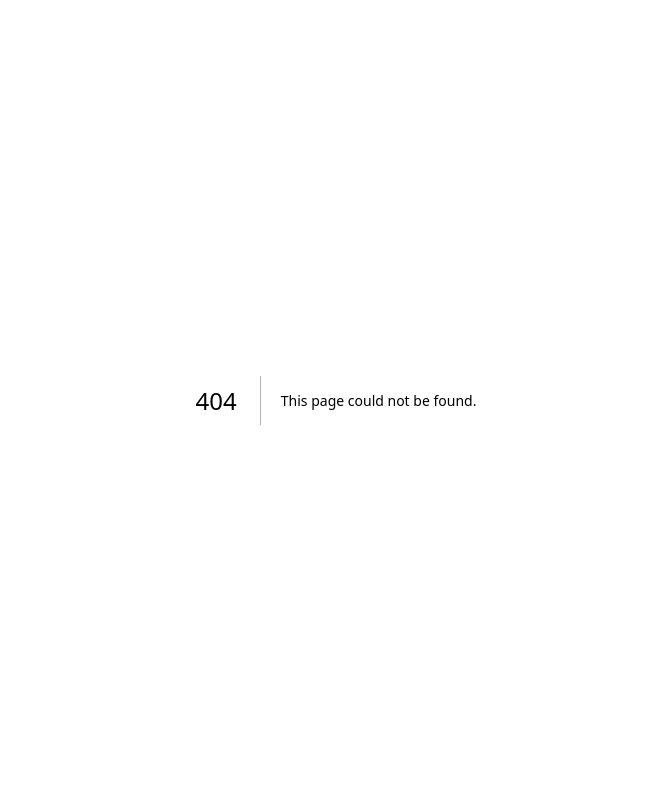
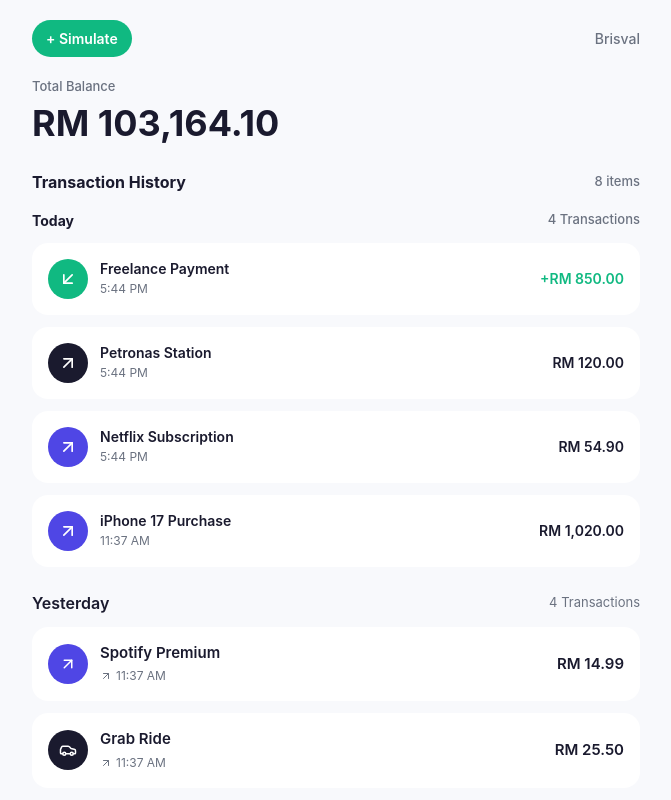
Before and after one commit to alpha031117/iGrow, a Next.js app in the folder frontend/: page /transactions in a window 1280 px wide. Before the commit this address had no page. Shown: the top 800 px of the page, without its empty margins (304-975 px from the left). Built offline with nearby package versions, Linux system fonts and the light colour scheme.

Commit message:
frontend: initialize transaction page

```diff
--- a/frontend/package.json
+++ b/frontend/package.json
@@ -9,6 +9,7 @@
     "lint": "eslint"
   },
   "dependencies": {
+    "lucide-react": "^1.11.0",
     "next": "16.2.4",
     "react": "19.2.4",
     "react-dom": "19.2.4"
--- /dev/null
+++ b/frontend/src/app/transactions/page.tsx
@@ -0,0 +1,213 @@
+import { ArrowDownLeft, ArrowUpRight, Car, Dumbbell } from 'lucide-react'
+import type { LucideIcon } from 'lucide-react'
+
+type Transaction = {
+  id: number
+  name: string
+  time: string
+  amount: string
+  credit: boolean
+  iconBg: string
+  Icon: LucideIcon
+  timeIcon?: LucideIcon
+  timeIconColor?: string
+}
+
+const todayTransactions: Transaction[] = [
+  {
+    id: 1,
+    name: 'Freelance Payment',
+    time: '5:44 PM',
+    amount: '+RM 850.00',
+    credit: true,
+    iconBg: '#10B981',
+    Icon: ArrowDownLeft,
+  },
+  {
+    id: 2,
+    name: 'Petronas Station',
+    time: '5:44 PM',
+    amount: 'RM 120.00',
+    credit: false,
+    iconBg: '#1A1A2E',
+    Icon: ArrowUpRight,
+  },
+  {
+    id: 3,
+    name: 'Netflix Subscription',
+    time: '5:44 PM',
+    amount: 'RM 54.90',
+    credit: false,
+    iconBg: '#4F46E5',
+    Icon: ArrowUpRight,
+  },
+  {
+    id: 4,
+    name: 'iPhone 17 Purchase',
+    time: '11:37 AM',
+    amount: 'RM 1,020.00',
+    credit: false,
+    iconBg: '#4F46E5',
+    Icon: ArrowUpRight,
+  },
+]
+
+const yesterdayTransactions: Transaction[] = [
+  {
+    id: 5,
+    name: 'Spotify Premium',
+    time: '11:37 AM',
+    amount: 'RM 14.99',
+    credit: false,
+    iconBg: '#4F46E5',
+    Icon: ArrowUpRight,
+    timeIcon: ArrowUpRight,
+    timeIconColor: '#6B7280',
+  },
+  {
+    id: 6,
+    name: 'Grab Ride',
+    time: '11:37 AM',
+    amount: 'RM 25.50',
+    credit: false,
+    iconBg: '#1A1A2E',
+    Icon: Car,
+    timeIcon: ArrowUpRight,
+    timeIconColor: '#6B7280',
+  },
+  {
+    id: 7,
+    name: 'Gym Membership',
+    time: '11:37 AM',
+    amount: 'RM 89.00',
+    credit: false,
+    iconBg: '#E5584F',
+    Icon: Dumbbell,
+    timeIcon: ArrowUpRight,
+    timeIconColor: '#6B7280',
+  },
+  {
+    id: 8,
+    name: 'Salary Deposit',
+    time: '09:00 AM',
+    amount: '+RM 5,500.00',
+    credit: true,
+    iconBg: '#10B981',
+    Icon: ArrowDownLeft,
+    timeIcon: ArrowDownLeft,
+    timeIconColor: '#10B981',
+  },
+]
+
+function TodayCard({ tx }: { tx: Transaction }) {
+  const Icon = tx.Icon
+  return (
+    <div className="flex items-center gap-3 bg-white rounded-2xl p-4 w-full">
+      <div
+        className="w-10 h-10 rounded-full flex items-center justify-center shrink-0"
+        style={{ backgroundColor: tx.iconBg }}
+      >
+        <Icon size={20} color="white" />
+      </div>
+      <div className="flex flex-col gap-0.5 flex-1 min-w-0">
+        <span className="text-[#1A1A2E] text-[14px] font-semibold leading-snug">
+          {tx.name}
+        </span>
+        <span className="text-[#6B7280] text-[12px]">{tx.time}</span>
+      </div>
+      <span
+        className="text-[14px] font-semibold shrink-0"
+        style={{ color: tx.credit ? '#10B981' : '#1A1A2E' }}
+      >
+        {tx.amount}
+      </span>
+    </div>
+  )
+}
+
+function YesterdayCard({ tx }: { tx: Transaction }) {
+  const Icon = tx.Icon
+  const TimeIcon = tx.timeIcon
+  return (
+    <div className="flex items-center gap-3 bg-white rounded-2xl p-4 w-full">
+      <div
+        className="w-10 h-10 rounded-full flex items-center justify-center shrink-0"
+        style={{ backgroundColor: tx.iconBg }}
+      >
+        <Icon size={18} color="white" />
+      </div>
+      <div className="flex flex-col gap-1 flex-1 min-w-0">
+        <span className="text-[#1A1A2E] text-[15px] font-semibold leading-snug">
+          {tx.name}
+        </span>
+        <div className="flex items-center gap-1">
+          {TimeIcon && (
+            <TimeIcon size={12} color={tx.timeIconColor ?? '#6B7280'} />
+          )}
+          <span className="text-[#6B7280] text-[12px]">{tx.time}</span>
+        </div>
+      </div>
+      <span
+        className="text-[15px] font-semibold shrink-0"
+        style={{ color: tx.credit ? '#10B981' : '#1A1A2E' }}
+      >
+        {tx.amount}
+      </span>
+    </div>
+  )
+}
+
+export default function TransactionsPage() {
+  return (
+    <div
+      className="min-h-screen bg-[#F8F9FC] flex flex-col"
+      style={{ fontFamily: 'Inter, sans-serif' }}
+    >
+      <div className="w-full max-w-2xl mx-auto flex flex-col flex-1 px-4 sm:px-6 lg:px-8">
+        {/* Header Row */}
+        <div className="flex items-center justify-between py-5">
+          <button className="flex items-center gap-1 bg-[#10B981] text-white text-[14px] font-semibold px-3.5 py-2 rounded-full cursor-pointer">
+            + Simulate
+          </button>
+          <span className="text-[#6B7280] text-[14px] font-medium">Brisval</span>
+        </div>
+
+        {/* Balance */}
+        <div className="flex flex-col gap-1 pb-6">
+          <span className="text-[#6B7280] text-[13px] font-medium">Total Balance</span>
+          <span className="text-[#1A1A2E] text-[32px] sm:text-[36px] font-bold leading-tight">
+            RM 103,164.10
+          </span>
+        </div>
+
+        {/* Transaction History Header */}
+        <div className="flex items-center justify-between pb-4">
+          <span className="text-[#1A1A2E] text-[16px] font-bold">Transaction History</span>
+          <span className="text-[#6B7280] text-[13px] font-medium">8 items</span>
+        </div>
+
+        {/* Today Section */}
+        <div className="flex flex-col gap-3 pb-6">
+          <div className="flex items-center justify-between">
+            <span className="text-[#1A1A2E] text-[14px] font-bold">Today</span>
+            <span className="text-[#6B7280] text-[13px] font-medium">4 Transactions</span>
+          </div>
+          {todayTransactions.map((tx) => (
+            <TodayCard key={tx.id} tx={tx} />
+          ))}
+        </div>
+
+        {/* Yesterday Section */}
+        <div className="flex flex-col gap-3 pb-8">
+          <div className="flex items-center justify-between">
+            <span className="text-[#1A1A2E] text-[16px] font-semibold">Yesterday</span>
+            <span className="text-[#6B7280] text-[13px]">4 Transactions</span>
+          </div>
+          {yesterdayTransactions.map((tx) => (
+            <YesterdayCard key={tx.id} tx={tx} />
+          ))}
+        </div>
+      </div>
+    </div>
+  )
+}
```
Also changed, not shown: 1 other file (tests, documents, lock files or other folders).
